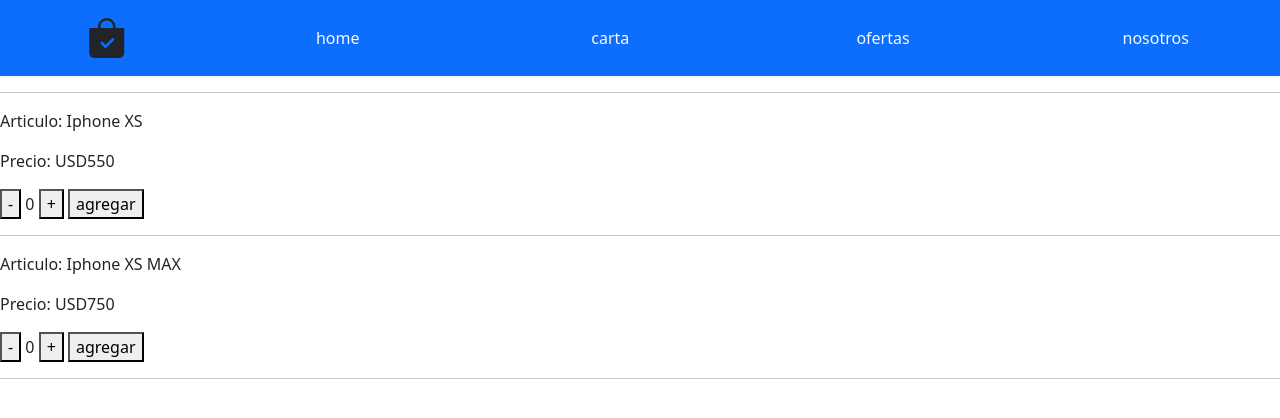
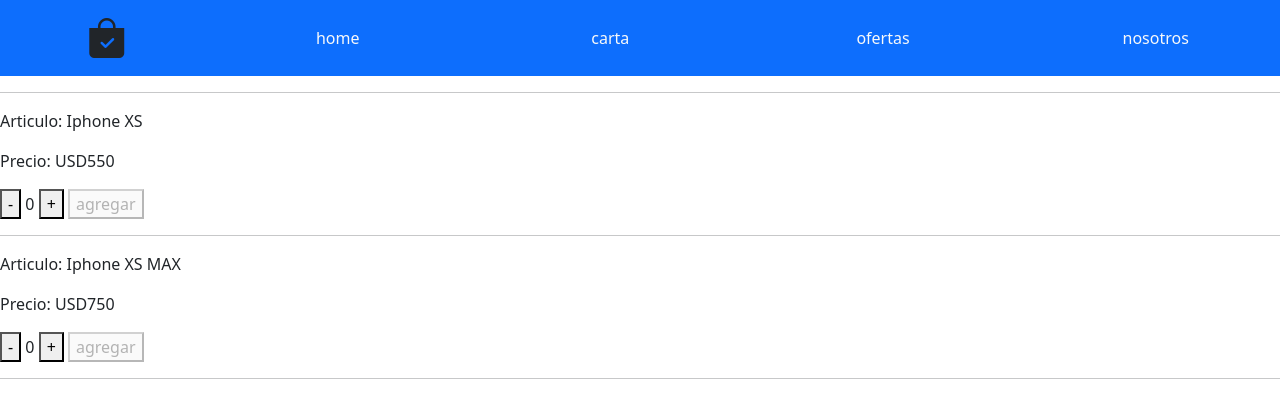
Before and after one commit to AgustinBeli/PRJS-DesafioEntregable1, a React (Create React App) app in the folder eccom-nozomi/: page / in a window 1280 px wide. Shown: the top 418 px of the page. Built offline with nearby package versions, Linux system fonts and the light colour scheme.

Commit message:
Desafío: Contador con botón

```diff
--- a/eccom-nozomi/src/components/ItemCount.js
+++ b/eccom-nozomi/src/components/ItemCount.js
@@ -1,6 +1,6 @@
 import { useEffect, useState } from "react";
 
-const ItemCount = ({ stock = 0, initial = 2, add }) => {
+const ItemCount = ({ stock = 0, initial = 0, add }) => {
     const [count, setCount] = useState(0);
 
     useEffect(() => {
@@ -24,9 +24,9 @@
             <button onClick={addItem}>+</button>
             <span> </span>
             {
-                stock
+                count
                     ? <button onClick={() => add(count)}> agregar </button>
-                    : <button disabled> agregar </button>
+                    : <button disabled={true}> agregar </button>
             }
         </>
     )
--- a/eccom-nozomi/src/components/ItemListContainer.js
+++ b/eccom-nozomi/src/components/ItemListContainer.js
@@ -2,7 +2,12 @@
 
 const ItemListContainer = (item) => {
     const add = (cant) => {
-        alert("agregaste " + cant + " items, al carrito")
+        if (cant !== 0) {
+            alert("agregaste " + cant + " items, al carrito")
+        } else {
+            <button></button>
+            alert("no seleccionaste una cantidad")
+        }
     }
     return (
         <div>
```
